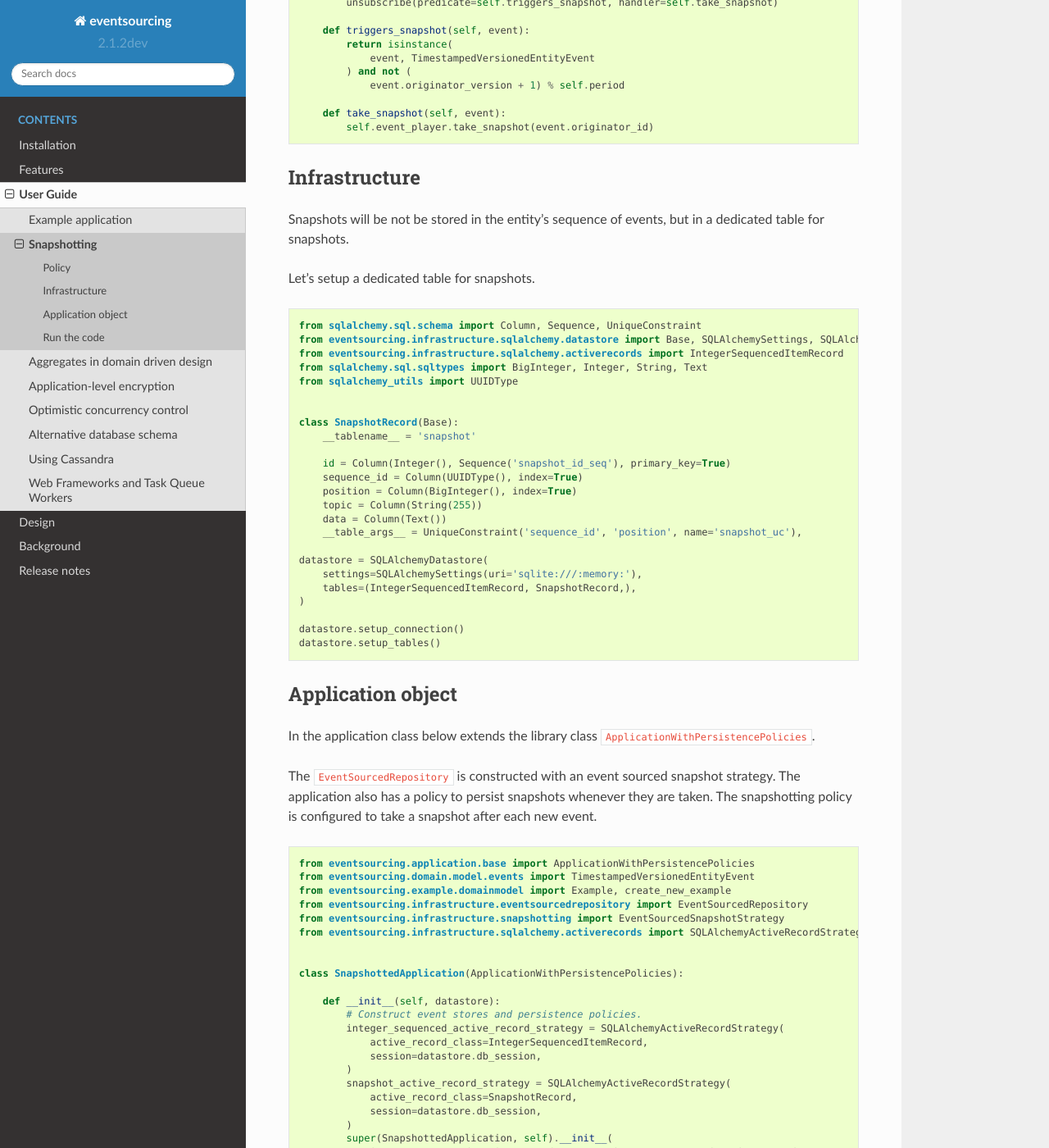
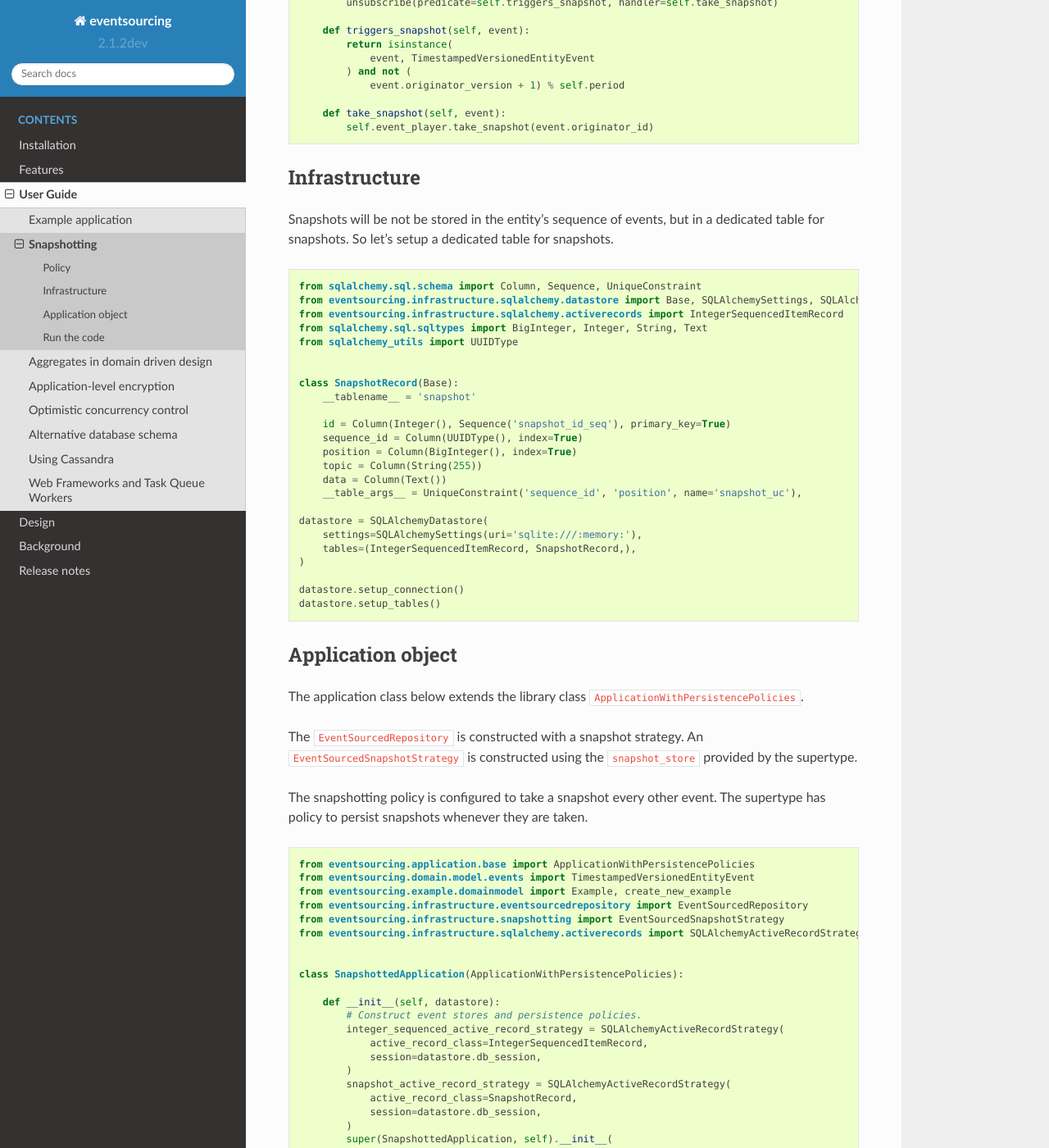
Before and after one commit to pyeventsourcing/eventsourcing, a Sphinx documentation site: the page built from docs/topics/user_guide/snapshotting.rst, in a window 1280 px wide and 1400 px high, scrolled down 726 px. Shown: the whole window at 82% size. Built offline with Sphinx 7.4.7 and the Read the Docs theme 2.0.0, drawn with Linux system fonts in a browser that asks for light colours.

Commit message:
Fixed copy.

```diff
--- a/docs/topics/user_guide/snapshotting.rst
+++ b/docs/topics/user_guide/snapshotting.rst
@@ -50,9 +50,8 @@ Infrastructure
 --------------
 
 Snapshots will be not be stored in the entity's sequence of events,
-but in a dedicated table for snapshots.
-
-Let's setup a dedicated table for snapshots.
+but in a dedicated table for snapshots. So let's setup a dedicated table
+for snapshots.
 
 .. code:: python
 
@@ -85,11 +84,14 @@ Let's setup a dedicated table for snapshots.
 Application object
 ------------------
 
-In the application class below extends the library class ``ApplicationWithPersistencePolicies``.
+The application class below extends the library class ``ApplicationWithPersistencePolicies``.
 
-The ``EventSourcedRepository`` is constructed with an event sourced snapshot strategy.
-The application also has a policy to persist snapshots whenever they are taken. The snapshotting policy is
-configured to take a snapshot after each new event.
+The ``EventSourcedRepository`` is constructed with a snapshot strategy. An ``EventSourcedSnapshotStrategy``
+is constructed using the ``snapshot_store`` provided by the supertype.
+
+The snapshotting policy is configured to take a snapshot every other event. The supertype has policy
+to persist snapshots whenever they are taken.
+
 
 .. code:: python
 
```
